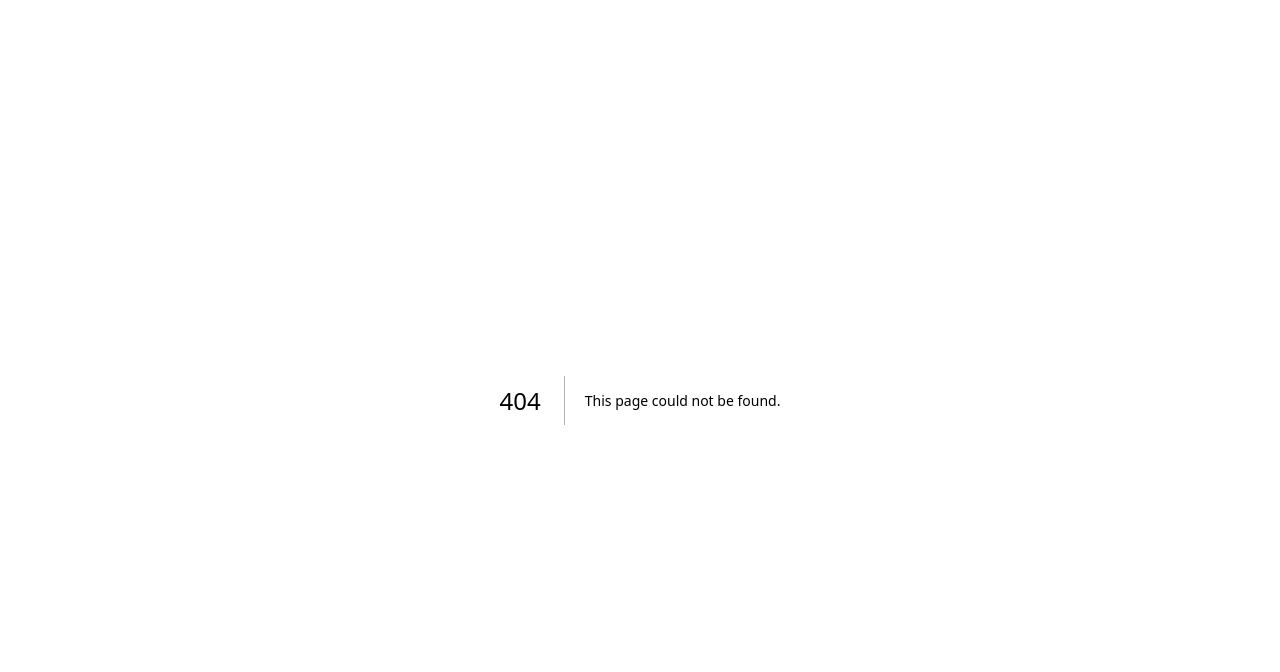
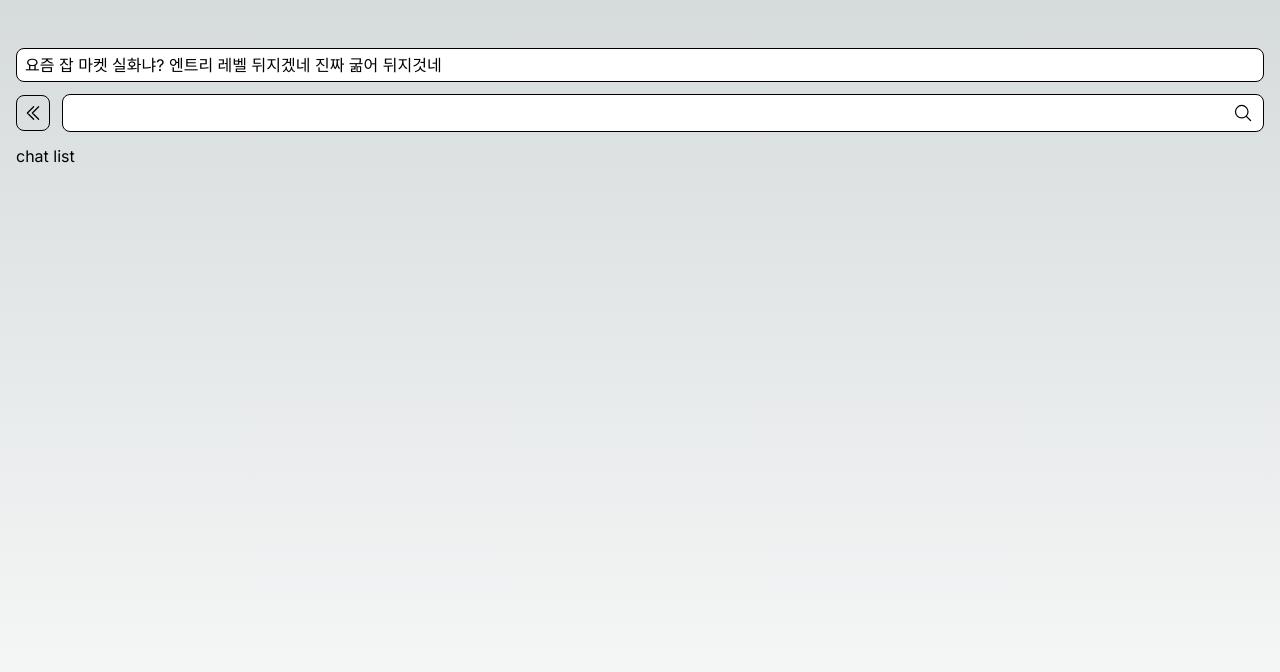
Before and after one commit to hhkimmm9/soop-sok, a Next.js app: page /chat/list in a window 1280 px wide. Before the commit this address had no page. Shown: the top 672 px of the page. Built offline with nearby package versions, Linux system fonts and the light colour scheme.

Commit message:
Create 'Chat List' page

```diff
--- /dev/null
+++ b/app/(pages)/chat/list/page.tsx
@@ -0,0 +1,21 @@
+import React from 'react'
+
+import Banner from '@/app/components/Banner'
+import InteractionArea from '@/app/components/InteractionArea'
+
+const page = () => {
+  return (
+    <div className='
+      w-screen min-h-screen my-12 px-4
+      flex flex-col gap-3
+    '>
+      <Banner />
+
+      <InteractionArea />
+
+      chat list
+    </div>
+  )
+}
+
+export default page
--- a/app/(pages)/user/direct-messages/page.tsx
+++ b/app/(pages)/user/direct-messages/page.tsx
@@ -1,19 +1,12 @@
-'use client';
+import React from 'react';
 
-import React, { useState } from 'react';
-
+import InteractionArea from '@/app/components/InteractionArea';
 import DirectMessage from './components/DirectMessage';
 
 import { IMessage } from '@/app/interfaces';
 
-import {
-  ChevronDoubleLeftIcon,
-  MagnifyingGlassIcon,
-} from '@heroicons/react/24/outline'
-
 const DirectMessages = () => {
-  const [searchQuery, setSearchQuery] = useState<string>('');
-  const [messages, setMessages] = useState<IMessage[]>([
+  var messages = ([
     {
       _id: '1',
       sentBy: 'user 1',
@@ -26,48 +19,14 @@ const DirectMessages = () => {
     }
   ]);
 
-  const handleSearch = async (e: React.FormEvent) => {
-    e.preventDefault();
-
-  };
-
   return (
     <div className='
       w-screen min-h-screen my-12 px-4
       flex flex-col gap-6
     '>
       {/* interaction area */}
-      <div className='flex gap-3 items-center'>
-        <button type='button' className='
-          h-9 border border-black rounded-lg px-1.5 py-1
-        '>
-          <ChevronDoubleLeftIcon className='h-5 w-5' />
-        </button>
+      <InteractionArea />
 
-        {/* search input field */}
-        <div className='
-          grow
-          bg-white
-          border
-          border-black
-          rounded-lg
-          p-0.5
-        '>
-          <form onSubmit={(e) => handleSearch(e)}
-            className='
-            h-8 flex items-center justify-between
-          '>
-            <input type="text"
-              value={searchQuery} onChange={(e) => setSearchQuery(e.target.value)}
-              className='
-                grow px-2 py-1 outline-none
-            '/>
-            <button type='submit' className='mr-2'>
-              <MagnifyingGlassIcon className='h-5 w-5'/>
-            </button>
-          </form>
-        </div>
-      </div>
 
       {/* DMs */}
       <div className='flex flex-col gap-2'>
--- /dev/null
+++ b/app/components/Banner.tsx
@@ -0,0 +1,18 @@
+import React from 'react'
+
+const Banner = () => {
+  return (
+    <div className=''>
+      <p className='
+        border
+        border-black
+        rounded-lg
+        px-2 py-1
+        bg-white
+        truncate
+      '>요즘 잡 마켓 실화냐? 엔트리 레벨 뒤지겠네 진짜 굶어 뒤지것네</p>
+    </div>
+  )
+}
+
+export default Banner
--- /dev/null
+++ b/app/components/InteractionArea.tsx
@@ -0,0 +1,53 @@
+'use client'
+
+import React, { useState } from 'react';
+
+import {
+  ChevronDoubleLeftIcon,
+  MagnifyingGlassIcon,
+} from '@heroicons/react/24/outline'
+
+const InteractionArea = () => {
+  const [searchQuery, setSearchQuery] = useState<string>('');
+
+  const handleSearch = async (e: React.FormEvent) => {
+    e.preventDefault();
+
+  };
+
+  return (
+    <div className='flex gap-3 items-center'>
+      <button type='button' className='
+        h-9 border border-black rounded-lg px-1.5 py-1
+      '>
+        <ChevronDoubleLeftIcon className='h-5 w-5' />
+      </button>
+
+      {/* search input field */}
+      <div className='
+        grow
+        bg-white
+        border
+        border-black
+        rounded-lg
+        p-0.5
+      '>
+        <form onSubmit={(e) => handleSearch(e)}
+          className='
+          h-8 flex items-center justify-between
+        '>
+          <input type="text"
+            value={searchQuery} onChange={(e) => setSearchQuery(e.target.value)}
+            className='
+              grow px-2 py-1 outline-none
+          '/>
+          <button type='submit' className='mr-2'>
+            <MagnifyingGlassIcon className='h-5 w-5'/>
+          </button>
+        </form>
+      </div>
+    </div>
+  )
+}
+
+export default InteractionArea
```
